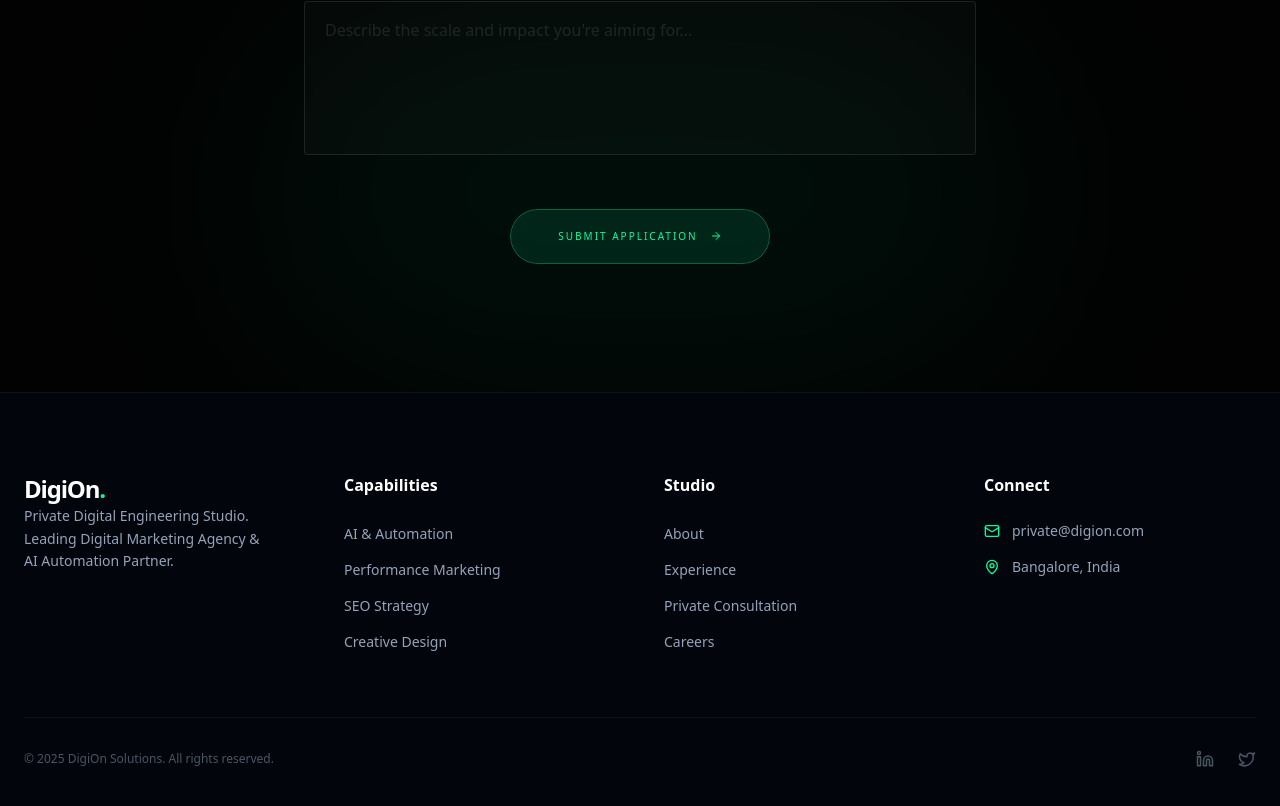
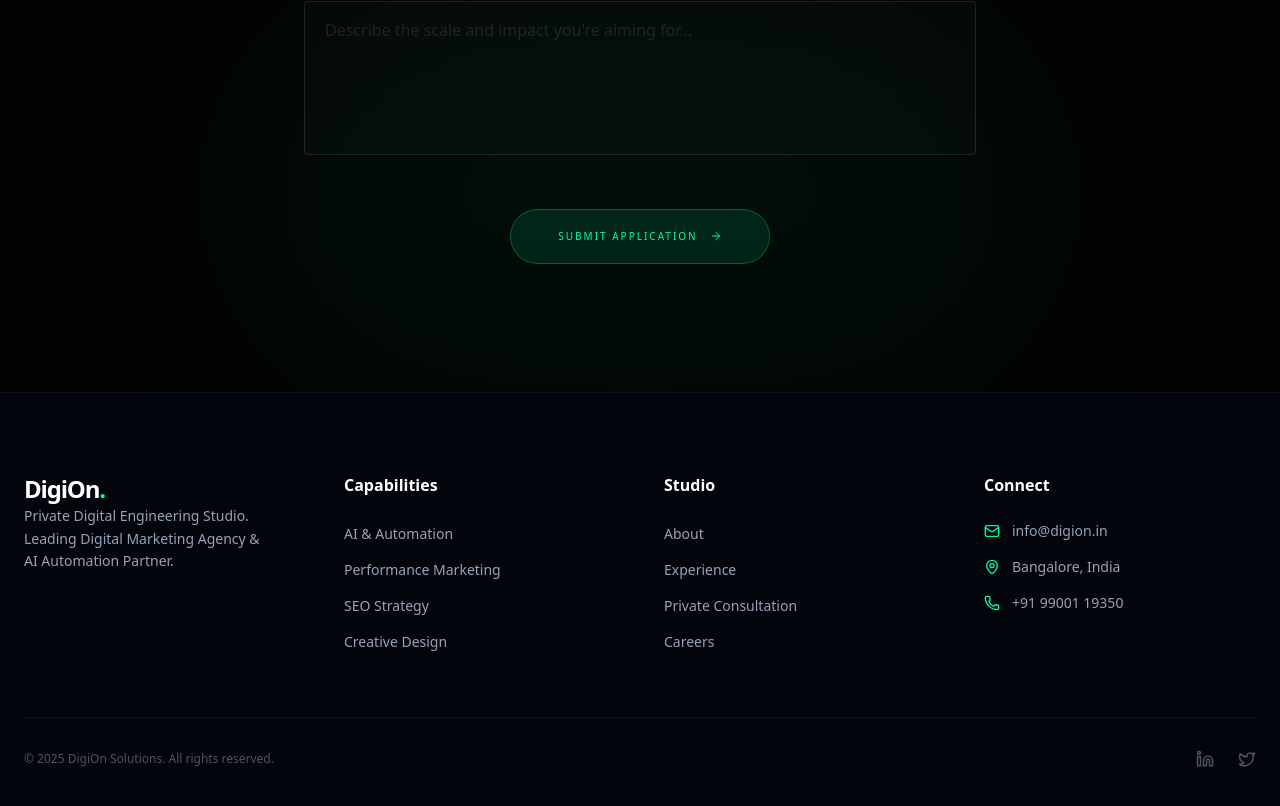
Before and after one commit to Rishitkumardutta001/Digion-Solutions, a Next.js app: page / in a window 1280 px wide. Shown: the part 8928-9734 px from the top of the page. Built offline with nearby package versions, Linux system fonts and the light colour scheme.

Commit message:
Update footer with real contact info from digion.in

```diff
--- a/src/components/Footer.tsx
+++ b/src/components/Footer.tsx
@@ -50,11 +50,15 @@ export default function Footer() {
                         <ul className="space-y-4">
                             <li className="flex items-center gap-3 text-text-dim text-sm">
                                 <Mail size={16} className="text-accent" />
-                                <span>private@digion.com</span>
+                                <span>info@digion.in</span>
                             </li>
                             <li className="flex items-center gap-3 text-text-dim text-sm">
                                 <MapPin size={16} className="text-accent" />
                                 <span>Bangalore, India</span>
+                            </li>
+                            <li className="flex items-center gap-3 text-text-dim text-sm">
+                                <Phone size={16} className="text-accent" />
+                                <span>+91 99001 19350</span>
                             </li>
                         </ul>
                     </div>
```
